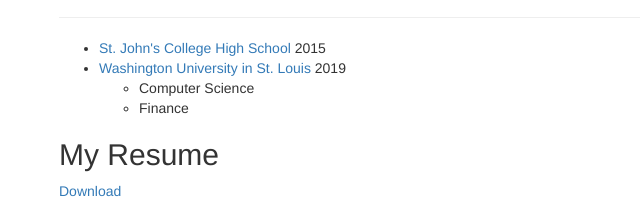
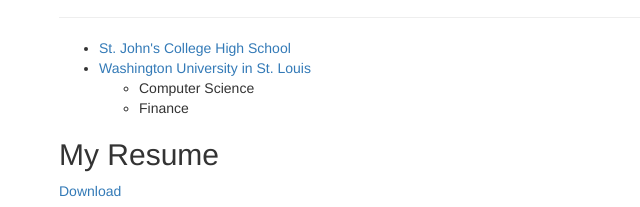
Before and after one commit to jachisam/jordan.chisam, a plain HTML site: page work.html in a window 1280 px wide. Shown: the part 402-609 px from the top of the page, 11-651 px from the left. Drawn offline with nearby package versions, Linux system fonts and the light colour scheme.

Commit message:
Update work.html

```diff
--- a/work.html
+++ b/work.html
@@ -66,8 +66,8 @@
            <h2>Education</h2>
        <hr>
         <ul>
-          <li> <a href="http://www.stjohnschs.org/" target="_blank">St. John's College High School </a> 2015</li>
-          <li><a href="http://wustl.edu" target="_blank"> Washington University in St. Louis </a> 2019 </li>
+          <li> <a href="http://www.stjohnschs.org/" target="_blank">St. John's College High School </a></li>
+          <li><a href="http://wustl.edu" target="_blank"> Washington University in St. Louis </a> </li>
             <ul>
                 <li>Computer Science </li>
                 <li>Finance </li>
```
